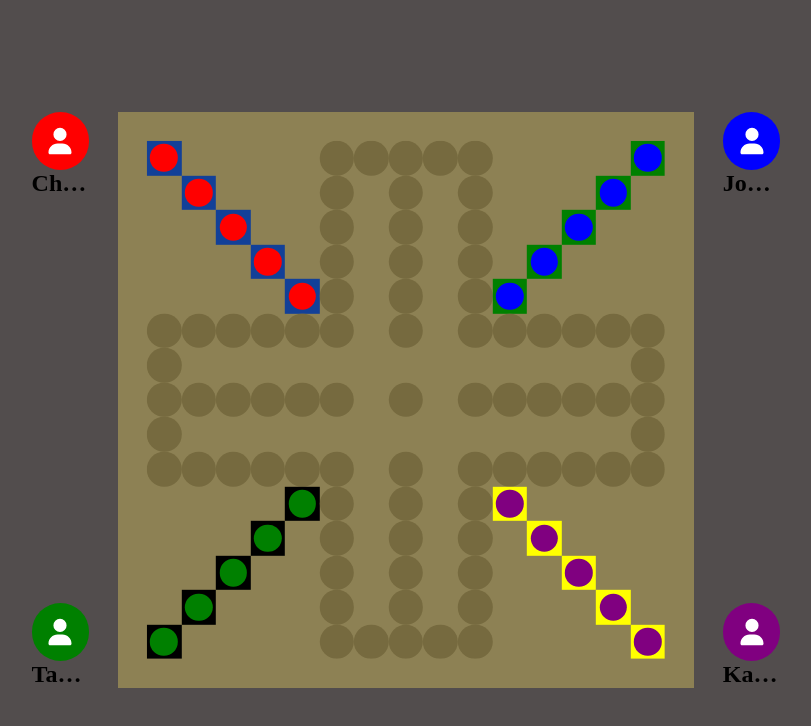
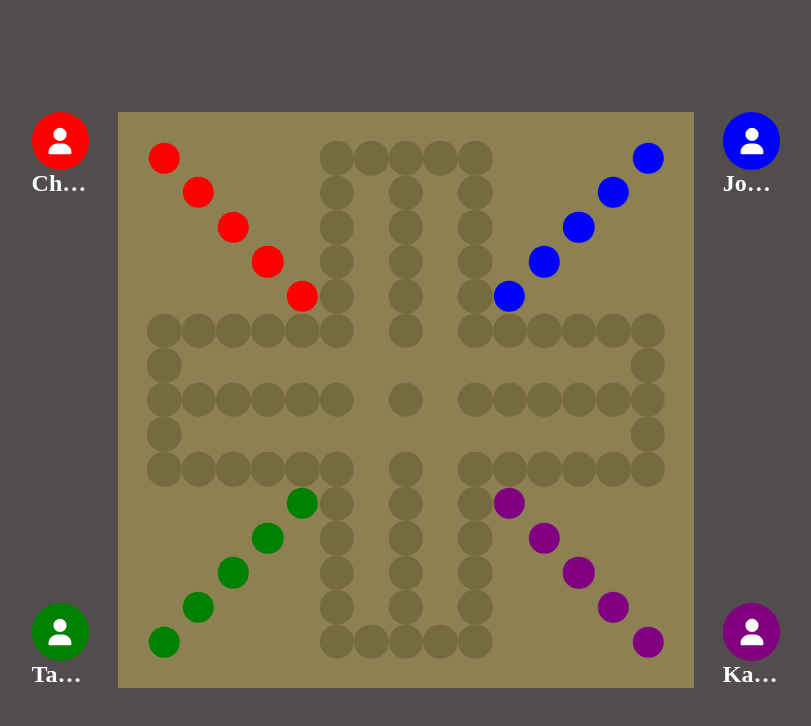
Before and after one commit to chaburk/aggravation, a React (Vite) app: page / in a window 1280 px wide. Both pictures are taken after a click on the element "Begin". Shown: the top 726 px of the page, without its empty margins (234-1045 px from the left). Built offline with nearby package versions, Linux system fonts and the light colour scheme; a web font is replaced by a local one.

Commit message:
Visual updates

```diff
--- a/src/Board.css
+++ b/src/Board.css
@@ -47,26 +47,11 @@
 
 .board_hole {
   border-radius: 50%;
+  /* border: 2px solid #0dc3ec; */
 }
 
 .hide {
   background-color: transparent;
-}
-
-.playerOne {
-  background-color: #124098;
-}
-
-.playerTwo {
-  background-color: green;
-}
-
-.playerThree {
-  background-color: black;
-}
-
-.playerFour {
-  background-color: yellow;
 }
 
 .player {
@@ -90,3 +75,7 @@
   bottom: 0;
   right: -15%;
 }
+
+.marble {
+  background-color: transparent;
+}
--- a/src/Board.tsx
+++ b/src/Board.tsx
@@ -1,6 +1,8 @@
 import "./Board.css";
 import Marble from "./Marble";
 import Player from "./Player";
+
+//create an updateboard function.
 
 interface Space {
   id: number;
@@ -12,7 +14,7 @@ interface Space {
 //112 middle
 const spaces: React.ReactNode[] = [];
 
-const spacesToKeep: int = [
+const spacesToKeep: number[] = [
   5, 6, 7, 8, 9, 14, 16, 20, 22, 24, 28, 32, 35, 37, 39, 42, 48, 50, 52, 54, 56,
   64, 65, 67, 69, 70, 75, 76, 77, 78, 79, 80, 82, 84, 85, 86, 87, 88, 89, 90,
   104, 105, 106, 107, 108, 109, 110, 114, 115, 116, 117, 118, 119, 120, 112,
@@ -20,42 +22,41 @@ const spacesToKeep: int = [
   157, 159, 170, 172, 174, 185, 187, 189, 200, 202, 204, 215, 216, 217, 218,
   219,
 ];
+
+const board: number[] = [];
 //playerthreewin 105, 106, 107, 108, 109, 110,
 //playerfourwin 114, 115, 116, 117, 118, 119,
-//for the win, i can render smaller ones? keep same outside size but render smaller
-//can do the same for the marbles because it looks bad
-//how should i do this? should i create a dictionary to map them so inside the game its just 1-n
-const playerOneMarbles: int = [0, 16, 32, 48, 64];
-const playerOneWin: int = [7, 23, 37, 52, 67, 82];
-const playerTwoMarbles: int = [14, 28, 42, 56, 70];
-const playerTwoWin: int = [142, 157, 172, 187, 202, 217];
-const playerThreeMarbles: int = [210, 196, 182, 168, 154];
-const playerFourMarbles: int = [224, 208, 192, 176, 160];
+
+const playerOneMarbles: number[] = [0, 16, 32, 48, 64];
+const playerOneWin: number[] = [7, 23, 37, 52, 67, 82];
+const playerTwoMarbles: number[] = [14, 28, 42, 56, 70];
+const playerTwoWin: number[] = [142, 157, 172, 187, 202, 217];
+const playerThreeMarbles: number[] = [210, 196, 182, 168, 154];
+const playerFourMarbles: number[] = [224, 208, 192, 176, 160];
 
 function createSpaces() {
   for (let i = 0; i < 225; i++) {
     if (playerOneMarbles.includes(i)) {
       spaces.push(
-        <div className={`space grid-item playerOne`} key={i}>
+        <div className={`space marble`} key={i}>
           <Marble marbleColor={"red"} />
         </div>
       );
     } else if (playerTwoMarbles.includes(i)) {
       spaces.push(
-        <div className={`space grid-item playerTwo`} key={i}>
+        <div className={`space marble`} key={i}>
           <Marble marbleColor={"blue"} />
         </div>
       );
     } else if (playerThreeMarbles.includes(i)) {
       spaces.push(
-        //<Marble />
-        <div className={`space playerThree`} key={i}>
+        <div className={`space marble`} key={i}>
           <Marble marbleColor={"green"} />
         </div>
       );
     } else if (playerFourMarbles.includes(i)) {
       spaces.push(
-        <div className={`space playerFour`} key={i}>
+        <div className={`space marble`} key={i}>
           <Marble marbleColor={"purple"} />
         </div>
       );
@@ -68,6 +69,7 @@ function createSpaces() {
 }
 
 createSpaces();
+console.log(spacesToKeep.length);
 
 const Board = () => {
   //Logic of the game will be in this file?
--- a/src/Marble.css
+++ b/src/Marble.css
@@ -1,5 +1,5 @@
 .marble-container {
-  width: 80%;
-  padding-top: 80%;
+  width: 90%;
+  padding-top: 90%;
   border-radius: 50%;
 }
--- a/src/Player.css
+++ b/src/Player.css
@@ -29,6 +29,7 @@
   overflow: hidden;
   text-overflow: ellipsis;
   white-space: nowrap;
+  color: #fff;
 }
 
 @media screen and (max-width: 1000px) {
```
